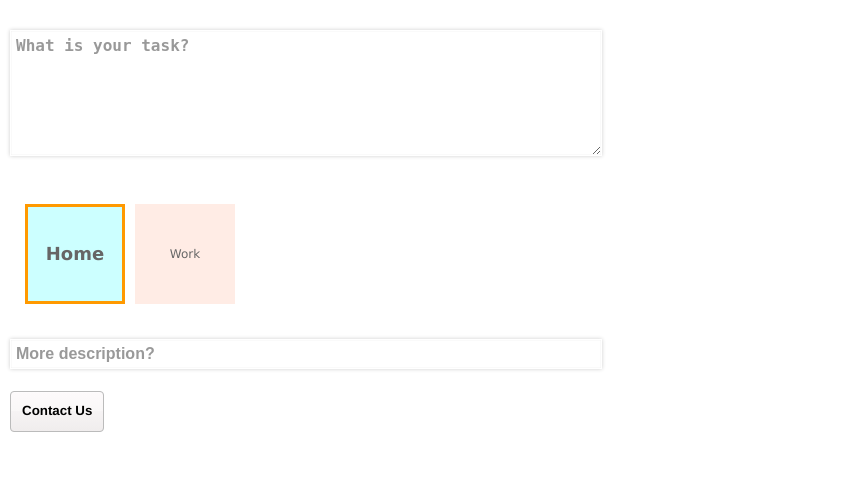
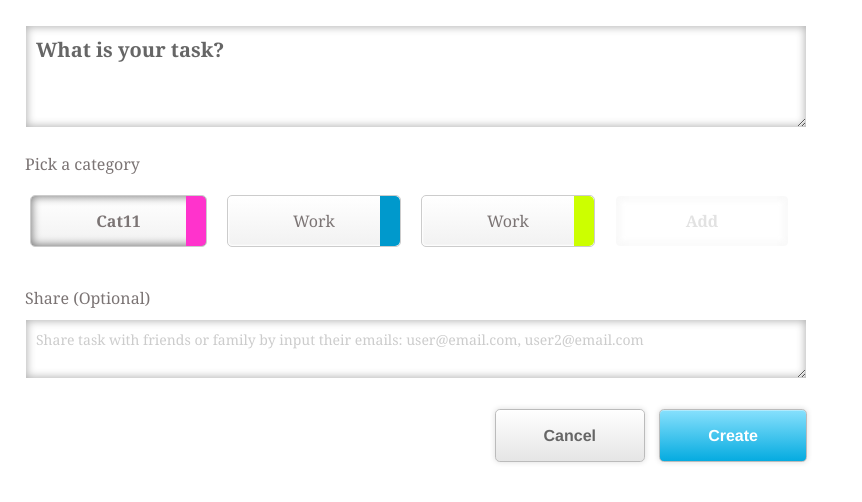
Before and after one commit to hrawat/t_b, a PHP site: page /TestTaskModel.html in a window 1280 px wide. Shown: the top 502 px of the page, without its empty margins (0-862 px from the left). Run offline with PHP 8.4, Linux system fonts and the light colour scheme.

Commit message:
Adding add task dialog

```diff
--- a/src/client/html/TestTaskModel.html
+++ b/src/client/html/TestTaskModel.html
@@ -7,6 +7,8 @@
 
 	<link href="style/main_.css" type="text/css" rel="stylesheet" />
 
+<link href="style/main_style.css" type="text/css" rel="stylesheet" />
+
 </head>
 <body>
 <form id="createTaskForm"  style="overflow-x: visible; overflow-y: visible; " class="form create_form" method="post">
@@ -14,98 +16,56 @@
 
     <ul>
         <li>
-        	<textarea id="taskTitle" rows="6" onfocus="this.innerHTML=''" onblur="if (this.innerHTML=='') this.innerHTML='What is your task?'"/>What is your task?</textarea>
+        	<textarea id="taskTitle" rows="3" onfocus="this.innerHTML=''" onblur="if (this.innerHTML=='') this.innerHTML='What is your task?'"/>What is your task?</textarea>
         </li>
 
         <li>
+        	<p>Pick a category</p>
         	<ul class="cat_selector">
-            	<li class=""><a class="selected home">Home</a></li>
-                <li><a class="work">Work</a></li>
+            	<li class=""><a class="selected">Cat11<div class="pink"></div></a></li>
+                <li><a>Work<div class="blue"></div></a></li>
+                <li><a>Work<div class="lime"></div></a></a></li>
+                <li><a class="addcat" onclick="addcategory()">Add</a></li>
             </ul>
+            <br style="clear:both;" />
         </li>
 
-        <li><input type="text" name="email" onfocus="this.value=''" onblur="if (this.value=='') this.value='More description?'" value="More description?"/></li>
-        <li class="submitbutton"><input type="submit" class="Botton callerToAction buttonMedium" value="Contact Us"/></li>
+
+
+       	 <li class="sharebox" id="catName">
+        	<p>Category Name</p>
+            <input type="text" class="sub" onfocus="this.innerHTML=''" onblur="if (this.innerHTML=='') this.innerHTML='What is your task?'" />
+
+        </li>
+
+         <script>
+			function addcategory() {
+				var status = document.getElementById("catName").style.display;
+				if (status == '' || status == 'none'){
+					document.getElementById("catName").style.display = "block";
+				}
+				else {
+					document.getElementById("catName").style.display = "none";
+				}
+			}
+
+		</script>
+
+        <li class="sharebox">
+        	<p>Share (Optional)</p>
+            <textarea class="sub" rows="2" onfocus="this.innerHTML=''" onblur="if (this.innerHTML=='') this.innerHTML='What is your task?'"/>Share task with friends or family by input their emails: user@email.com, user2@email.com</textarea>
+
+        </li>
+        <li class="submitbutton">
+        	<input type="submit" class="Botton  buttonMedium" value="Cancel"/>
+            <input type="submit" class=" blueb " value="Create"/>
+        </li>
     </ul>
 
-   <!-- <table id="createTaskFormTable">
-        <tr>
-            <td>
-                <label for="taskTitle" size="100">Title: </label>
-            </td>
-            <td>
-                <input id="taskTitle" class="title2" type="text" />
-            </td>
-        </tr>
-        <tr style="vertical-align: top">
-            <td>
-                <label for="taskDescription" >Description:</label>
-            </td>
-            <td>
-                <textarea id="taskDescription" rows="4" size="100">  </textarea>
-            </td>
-        </tr>
-        <tr>
-            <td>
-                <label for="taskCategory">Category:</label>
-            </td>
-            <td>
-                <select id="taskCategory">
-                    <option value="Home">Home</option>
-                    <option value="Work">Work</option>
-                </select>
-            </td>
-        </tr>
-        <tr>
-            <td>
-                <label for="taskPriority">Category:</label>
-            </td>
-            <td>
-                <select id="taskPriority">
-                    <option value="lowPriority">Low</option>
-                    <option value="mediumPriority">Medium</option>
-                    <option value="highPriority">High</option>
-                </select>
-            </td>
-        </tr>
-        <tr>
-            <td>
-                <label for="taskCompleteBy" > Complete By:</label>
-            </td>
-            <td>
-                <select id="taskCompleteBy">
-                    <option value="today">Today</option>
-                    <option value="tomorrow">Tomorrow</option>
-                    <option vakue="thisWeek">This Week</option>
-                    <option value="later">Later</option>
-                </select>
-            </td>
-        </tr>
-
-        <tr><td><br /></td></tr>
-        <tr>
-            <td></td>
-            <td>
-                <input id="submitTaskForm" type="submit" value="Create Task"/>
-            </td>
-        </tr>
-
-    </table>
--->
+<br style="clear:both" />
 </form>
 
-<!--<h2> List of Tasks </h2>
-<table id="listOfTasks" border="2">
-    <tr>
-        <th></th>
-        <th>Title</th>
-        <th>Description</th>
-        <th>Category</th>
-        <th>Complete By</th>
-        <th></th>
-    </tr>
 
-</table>-->
 <script type="text/javascript" src="lib/json2.js" > </script>
 <script type="text/javascript" src="js/utils/Utils.js" > </script>
 <script type="text/javascript" src="js/model/TaskModel.js" > </script>
--- a/src/client/html/style/main_.css
+++ b/src/client/html/style/main_.css
@@ -1,308 +1,149 @@
 @charset "UTF-8";
 /* CSS Document */
 
-body {
-	font-family:Verdana, Geneva, sans-serif;
-	font-size: 12px;
-	color:#333;
-	margin:0;
-	padding:0;
-}
-
-.banner {
-	width: 100%;
-	height: 50px;
-	background-color:#F90;
-}
-
-.leftNav {
-	width: 270px;
-	float:left;
-	margin: 20px 0 0 10px;
-}
-	.leftNav ul{
-		list-style:none;
-		float:left;
-		margin:0;
-		padding:0;
-	}
-		.leftNav ul li {
-			width:250px;
-		}
-		.leftNav ul li a{
-			float:left;
-			line-height: 50px;
-			cursor:pointer;
-			margin:10px;
-			text-align:center;
-			border:solid 1px #999;
-			width:100%;
-		}
-		.leftNav ul li a:hover{
-			border:#F90 3px solid;
-			line-height:46px;
-			width: 246px;
-		}
-		.leftNav ul li a.selected{
-			border:#F90 3px solid;
-			line-height:46px;
-			width: 246px;
-			font-weight:bold;
-			font-size:18px;
-		}
-
-.leftNav ul li a.categorySelected{
-    border:#F90 3px solid;
-    line-height:46px;
-    width: 246px;
-    font-weight:bold;
-    font-size:18px;
-}
 
 
-/***********************/
-/***** Block Style *****/
-/***********************/
-
-.item {
-  border:solid 1px #000;
-  width: 218px;
-  margin: 10px;
-  float: left;
-  background:#fff;
-  position:relative;
-}
-	.item .secondOptions {
-		position:absolute;background-color: rgba(0,0,255,0.5);
-		top: 0;
-		line-height:inherit;
-		width:inherit;
-		text-align:center;
-		display:none;
-	}
-	.item .doneOverlay {
-		position:absolute;
-		top:0;
-		height:100%;
-		width:inherit;
-		background-color: rgba(255,255,255,0.8);
-		text-align:center;
-		font-weight:bold;
-		font-size:24px;
-		z-index:2000;
-	}
-
-	.item .doneOverlay p {
-		color:#000;
-		top:50%;
-	}
-	.item p {
-		padding:10px;
-	}
-	.item .item_info {
-		border-top: #999 solid 1px;
-		width:100%;
-		height: 60px;
-		position:relative;
-	}
-		.item .item_info img {
-			margin:5px;
-			float:left;
-		}
-		.item .item_info a.focusStar {
-			line-height: 40px;
-			width: 40px;
-			background:#FFC;
-			position:absolute;
-			bottom:0;
-			right:0;
-			text-align:center;
-			cursor:pointer;
-		}
-		.item .item_info a.focusStar:hover {
-			background:#6FF;
-		}
-
-		.item .item_info .details {
-			padding: 5px;
-			float:right;
-			width: 148px;
-		}
-			.item .item_info .details ul {
-				list-style:none;
-				float:left;
-				margin:0;
-				padding:0;
-			}
-			.item .item_info .details ul li{
-				padding: 5px 0;
-			}
-.done {
-	filter: alpha(opacity=30);
-	-moz-opacity: 0.3;
-	-khtml-opacity: 0.3;
-	opacity: 0.3;
-}
-
-.high{
-	font-size: 25px;
-	/*line-height:26px;*/
-	font-weight:bold;
-}
-
-.mid{
-	font-size: 20px;
-	line-height:22px;
-}
-
-.low{
-	font-size: 15px;
-	line-height:20px;
-}
-.addblock {
-	text-align:center;
-	vertical-align:middle;
-	line-height:200px;
-}
-
-
-
-.home {
-	background:#CFF;
-}
-.work {
-	background:#FFECE5;
-}
-
-/***********************/
-/***** Button Style *****/
-/***********************/
-
-.Botton, input[type=submit] {
-	border: 1px solid transparent;
-	background-color:#ccc;
-	-moz-border-radius: .3em;
-	-webkit-border-radius: .3em;
-	border-radius: .3em;
-	-moz-box-shadow: 0 1px rgba(255,255,255,0.8), inset 0 1px rgba(255,255,255,0.35);
-	-webkit-box-shadow: 0 1px rgba(255, 255, 255, 0.8), inset 0 1px rgba(255, 255, 255, 0.35);
-	box-shadow: 0 1px rgba(255, 255, 255, 0.8), inset 0 1px rgba(255, 255, 255, 0.35);
-	cursor: pointer;
-	display: inline-block;
-	font-family: "helvetica neue",arial,sans-serif;
-	font-weight: bold;
-	line-height: 2em;
-	margin: 0;
-	padding: .45em .825em .45em;
-	text-align: center;
-
-	-moz-transition: all .05s ease-in-out;
-	-o-transition: all .05s ease-in-out;
-	-webkit-transition: all .05s ease-in-out;
-
-	background-image: -webkit-gradient(linear, 0% 0%, 0% 100%, from(#FDFAFB), to(#F0EDED), color-stop(.5,#F9F7F7),color-stop(.5,#F6F3F4));
-	background-image: -moz-linear-gradient(top, #FDFAFB, #F9F7F7 50%, #F6F3F4 50%, #F0EDED);
-	background-image: -o-linear-gradient(top, #FDFAFB, #F9F7F7 50%, #F6F3F4 50%, #F0EDED);
-	background-image: -webkit-linear-gradient(top, #FDFAFB, #F9F7F7 50%, #F6F3F4 50%, #F0EDED);
-	border-color: #BBB;
-}
-
-.menuButtons {
-	margin: 10px;
-	opacity: 1;
-}
-
-/***********************/
-/***** link Style *****/
-/***********************/
-a {
-	text-decoration:none;
-	color: #666;
-}
-
-
-/****************************/
-/***** containers Style *****/
-/****************************/
-.rightContent {
-	margin: 30px 20px 0 300px;
-  	border:solid 1px #000;
-}
-
-
-.dailyHeader{
-	background:#ccc;
-	line-height:40px;
-	border-bottom:solid #999 1px;
-	padding: 0 0 0 10px;
-	font-weight:bold;
-}
 
 /****************************/
 /******** Input Style *******/
 /****************************/
 
+.pink {
+    background-color:#F3C;
+}
+.lime {
+	background-color:#CF0;
+}
+.blue {
+	background-color:#09C;
+}
+
 textarea, input[type=text] {
    	border: 1px solid white;
-    -webkit-box-shadow:
-      inset 0 0 1px  rgba(0,0,0,0.2),
-            0 0 4px rgba(0,0,0,0.2);
-    -moz-box-shadow:
-      inset 0 0 1px  rgba(0,0,0,0.2),
-            0 0 4px rgba(0,0,0,0.2);
-    box-shadow:
-      inset 0 0 1px  rgba(0,0,0,0.2),
-            0 0 4px rgba(0,0,0,0.2);
-    padding: 5px;
+
+	-webkit-box-shadow: inset 0px 0px 9px 1px rgba(0, 0, 0, 0.3);
+			box-shadow: inset 0px 0px 9px 1px rgba(0, 0, 0, 0.3);
+    padding: 10px;
     background: rgb(255,255,255);
     margin: 0 0 10px 0;
-	width: 100%;
-	font-size: 16px;
-	color:#999;
+	width: 760px;
+	font-size: 20px;
+	color:#666;
 	font-weight:bold;
+    font-family:Georgia, "Times New Roman", Times, serif;
 }
 
+.sub {
+	font-size:14px;
+	color:#ccc;
+	font-weight:normal;
+}
 
 .createdByText {
     font-style: italic;
 }
 
 .create_form {
-	width: 600px;
+	width: 850px;
+	padding:25px;
+	background:#fff;
 }
 
 	.create_form ul{
 		float:left;
 		margin:0;
-		padding:30px 0px;
-		width:100%;
+		width:780ox;
 	}
 		.create_form ul li{
 			list-style:none;
 			padding:0px 10px;
 		}
-			.create_form ul li ul.cat_selector a{
+		.create_form ul li > p{
+			font-size:16px;
+			margin: 10px 0;
+		}
+
+		.create_form ul li.sharebox {
+			margin:30px 0 20px 0;
+		}
+			.create_form ul li {
+				padding:0;
+				margin:0;
+			}
+			.create_form ul.cat_selector {
+				padding: 0 5px;
+				width: 780px;
+				margin-left:-10px;
+
+			}
+
+			.create_form ul.cat_selector a > div {
+				width:20px;
+				position:absolute;
+				right:0;
+				top:0;
+				border-radius:0 5px 5px 0;
+				height: 50px;
+			}
+
+			.create_form ul.cat_selector a{
 				float:left;
-				width: 100px;
-				height: 100px;
-				line-height:100px;
+				line-height: 50px;
+				cursor:pointer;
+				margin:10px;
 				text-align:center;
-				margin:5px;
+				width:172px;
+				height:50px;
+				border-radius:5px;
+				position:relative;
+				overflow:hidden;
+				border: solid #ccc 1px;
+
+				-webkit-box-shadow: inset 0px 0px 2px 2px rgba(255, 255, 255, 1);
+				box-shadow: inset 0px 0px 2px 1px rgba(255, 255, 255, 1);
+
+				background: #ffffff; /* Old browsers */
+				background: -moz-linear-gradient(top,  #ffffff 0%, #f2f2f2 97%); /* FF3.6+ */
+				background: -webkit-gradient(linear, left top, left bottom, color-stop(0%,#ffffff), color-stop(97%,#f2f2f2));
+				background: -webkit-linear-gradient(top,  #ffffff 0%,#f2f2f2 97%);
+				background: -o-linear-gradient(top,  #ffffff 0%,#f2f2f2 97%);
+				background: -ms-linear-gradient(top,  #ffffff 0%,#f2f2f2 97%);
+				background: linear-gradient(to bottom,  #ffffff 0%,#f2f2f2 97%);
+				filter: progid:DXImageTransform.Microsoft.gradient( startColorstr='#ffffff', endColorstr='#f2f2f2',GradientType=0 );
+
 			}
-			.create_form ul li ul.cat_selector a:hover{
-				border:#F90 3px solid;
-				line-height:94px;
-				width: 94px;
-				height: 94px;
+			.create_form ul.cat_selector a:hover{
+				background: #ffffff; /* Old browsers */
+				background: -moz-linear-gradient(top,  #FFF 0%, #EAEAEA 97%);
+				background: -webkit-linear-gradient(top,  #FFF 0%, #EAEAEA 97%);
+				background: linear-gradient(to bottom, #FFF 0%, #EAEAEA 97%);
 			}
-			.create_form ul li ul.cat_selector a.selected{
+			.create_form ul.cat_selector a.selected{
+				line-height:50px;
+				width: 175px;
+				-webkit-box-shadow: inset 0px 0px 9px 1px rgba(0, 0, 0, 0.5);
+				box-shadow: inset 0px 0px 9px 1px rgba(0, 0, 0, 0.5);
+				background-color:#F7F7F7;
 				font-weight:bold;
-				font-size:18px;
-				border:#F90 3px solid;
-				line-height:94px;
-				width: 94px;
-				height: 94px;
 			}
+
+			.create_form ul.cat_selector .addcat {
+				margin: 10px 0 0 10px;
+				width: 172px;
+
+				text-align:center;
+
+				line-height:50px;
+				font-weight:bold;
+				border-radius: 5px;
+				color:#e2e2e2;
+				border:solid #fff 1px;
+				-webkit-box-shadow: inset 0px 0px 5px 5px rgba(200, 200, 200, 0.1);
+
+				background: #ffffff; /* Old browsers */
+			}
+
+
 		.create_form ul li.label{
 			text-align:right;
 			padding-top:8px;
@@ -311,7 +152,11 @@ textarea, input[type=text] {
 
 
 
+#catName {
+	display:none;
+}
 
 .submitbutton {
 	margin-top:12px;
+	text-align:right;
 }
--- a/src/client/html/style/main_style.css
+++ b/src/client/html/style/main_style.css
@@ -187,15 +187,66 @@ a, abbr, acronym, address, applet, article, aside, audio, b, blockquote, big, bo
 /***** Button Style *****/
 /***********************/
 
-.Botton, input[type=submit] {
+.blueb {
+
 	border: 1px solid transparent;
 	background-color:#ccc;
 	-moz-border-radius: .3em;
 	-webkit-border-radius: .3em;
 	border-radius: .3em;
-	-moz-box-shadow: 0 0 5px 3px rgba(0,0,0,0.1), inset 0 1px rgba(255,255,255,0.35);
-	-webkit-box-shadow: 0 0 5px 3px rgba(0,0,0,0.1), inset 0 1px rgba(255, 255, 255, 0.35);
-	box-shadow: 0 0 5px 3px rgba(0,0,0,0.1), inset 0 1px rgba(255, 255, 255, 0.35);
+	-moz-box-shadow: 0 0 5px 1px rgba(0,0,0,0.1), inset 0 1px rgba(255,255,255,0.35);
+	-webkit-box-shadow: 0 0 5px 1px rgba(0,0,0,0.1), inset 0 1px rgba(255, 255, 255, 0.35);
+	box-shadow: 0 0 5px 1px rgba(0,0,0,0.1), inset 0 1px rgba(255, 255, 255, 0.35);
+	cursor: pointer;
+
+	display: inline-block;
+	font-family: "helvetica neue",arial,sans-serif;
+	font-weight: bold;
+	margin: 0 0 0 10px;
+	padding: .6em 3em .6em;
+	line-height:2em;
+	text-align: center;
+
+	-moz-transition: all .05s ease-in-out;
+	-o-transition: all .05s ease-in-out;
+	-webkit-transition: all .05s ease-in-out;
+
+	background: #87e0fd; /* Old browsers */
+
+	background: -moz-linear-gradient(top,  #87e0fd 0%, #53cbf1 40%, #05abe0 100%); /* FF3.6+ */
+
+	background: -webkit-gradient(linear, left top, left bottom, color-stop(0%,#87e0fd), color-stop(40%,#53cbf1), color-stop(100%,#05abe0)); /* Chrome,Safari4+ */
+
+	background: -webkit-linear-gradient(top,  #87e0fd 0%,#53cbf1 40%,#05abe0 100%); /* Chrome10+,Safari5.1+ */
+
+	background: -o-linear-gradient(top,  #87e0fd 0%,#53cbf1 40%,#05abe0 100%); /* Opera 11.10+ */
+
+	background: -ms-linear-gradient(top,  #87e0fd 0%,#53cbf1 40%,#05abe0 100%); /* IE10+ */
+
+	background: linear-gradient(to bottom,  #87e0fd 0%,#53cbf1 40%,#05abe0 100%); /* W3C */
+
+	filter: progid:DXImageTransform.Microsoft.gradient( startColorstr='#87e0fd', endColorstr='#05abe0',GradientType=0 ); /* IE6-9 */
+
+
+
+	border-color: #BBB;
+
+	font-size:16px;
+	color:#fff;
+	text-decoration:none;
+
+}
+
+
+.Botton {
+	border: 1px solid transparent;
+	background-color:#ccc;
+	-moz-border-radius: .3em;
+	-webkit-border-radius: .3em;
+	border-radius: .3em;
+	-moz-box-shadow: 0 0 5px 1px rgba(0,0,0,0.1), inset 0 1px rgba(255,255,255,0.35);
+	-webkit-box-shadow: 0 0 5px 1px rgba(0,0,0,0.1), inset 0 1px rgba(255, 255, 255, 0.35);
+	box-shadow: 0 0 5px 1px rgba(0,0,0,0.1), inset 0 1px rgba(255, 255, 255, 0.35);
 	cursor: pointer;
 
 	display: inline-block;
@@ -210,14 +261,24 @@ a, abbr, acronym, address, applet, article, aside, audio, b, blockquote, big, bo
 	-o-transition: all .05s ease-in-out;
 	-webkit-transition: all .05s ease-in-out;
 
-	background: #e6f0a3;
-	background: -moz-linear-gradient(top,  #e6f0a3 0%, #d2e638 50%, #c3d825 51%, #dbf043 100%);
-	background: -webkit-gradient(linear, left top, left bottom, color-stop(0%,#e6f0a3), color-stop(50%,#d2e638), color-stop(51%,#c3d825), color-stop(100%,#dbf043));
-	background: -webkit-linear-gradient(top,  #e6f0a3 0%,#d2e638 50%,#c3d825 51%,#dbf043 100%);
-	background: -o-linear-gradient(top,  #e6f0a3 0%,#d2e638 50%,#c3d825 51%,#dbf043 100%);
-	background: -ms-linear-gradient(top,  #e6f0a3 0%,#d2e638 50%,#c3d825 51%,#dbf043 100%);
-	background: linear-gradient(to bottom,  #e6f0a3 0%,#d2e638 50%,#c3d825 51%,#dbf043 100%);
-	filter: progid:DXImageTransform.Microsoft.gradient( startColorstr='#e6f0a3', endColorstr='#dbf043',GradientType=0 );
+	background: #ffffff; /* Old browsers */
+
+	background: -moz-linear-gradient(top,  #ffffff 0%, #e5e5e5 100%); /* FF3.6+ */
+
+	background: -webkit-gradient(linear, left top, left bottom, color-stop(0%,#ffffff), color-stop(100%,#e5e5e5)); /* Chrome,Safari4+ */
+
+	background: -webkit-linear-gradient(top,  #ffffff 0%,#e5e5e5 100%); /* Chrome10+,Safari5.1+ */
+
+	background: -o-linear-gradient(top,  #ffffff 0%,#e5e5e5 100%); /* Opera 11.10+ */
+
+	background: -ms-linear-gradient(top,  #ffffff 0%,#e5e5e5 100%); /* IE10+ */
+
+	background: linear-gradient(to bottom,  #ffffff 0%,#e5e5e5 100%); /* W3C */
+
+	filter: progid:DXImageTransform.Microsoft.gradient( startColorstr='#ffffff', endColorstr='#e5e5e5',GradientType=0 ); /* IE6-9 */
+
+
+
 
 	border-color: #BBB;
 
```
